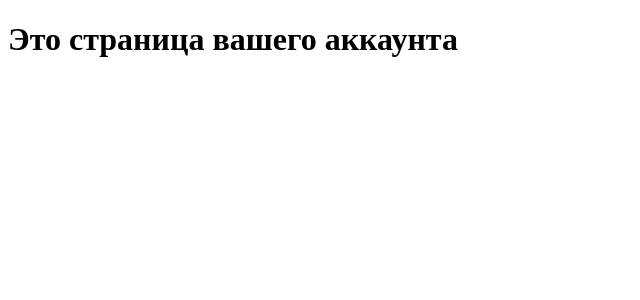
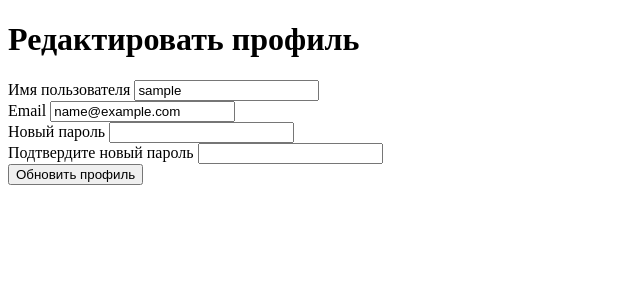
Before and after one commit to AntoScher/L44_VD07_autorization, a Flask app: page /account in a window 1280 px wide. Shown: the part 26-326 px from the top of the page, without its empty margins (0-640 px from the left). Run offline with Flask 3, Linux system fonts and the light colour scheme; the visitor is signed in with stand-in values (Sample User, id 1).

Commit message:
pre-final

```diff
--- a/app/forms.py
+++ b/app/forms.py
@@ -1,8 +1,8 @@
 from flask_wtf import FlaskForm
 from wtforms import StringField, PasswordField, BooleanField, SubmitField
 from wtforms.validators import DataRequired, Length, Email, EqualTo, ValidationError
+from flask_login import current_user
 from app.models import User
-
 
 class RegistrationForm(FlaskForm):
     username = StringField('Username', validators=[DataRequired(), Length(min=2, max=35)])
@@ -21,9 +21,28 @@ class RegistrationForm(FlaskForm):
         if email:
             raise ValidationError('Такая почта уже используется')
 
-
 class LoginForm(FlaskForm):
     email = StringField('Email', validators=[DataRequired(), Email()])
     password = PasswordField('Password', validators=[DataRequired()])
     remember = BooleanField('Запомни меня')
     submit = SubmitField('Login')
+
+# Новая форма для редактирования профиля
+class EditProfileForm(FlaskForm):
+    username = StringField('Имя пользователя', validators=[DataRequired(), Length(min=2, max=35)])
+    email = StringField('Email', validators=[DataRequired(), Email()])
+    password = PasswordField('Новый пароль', validators=[DataRequired(), Length(min=8)])
+    confirm_password = PasswordField('Подтвердите новый пароль', validators=[DataRequired(), EqualTo('password')])
+    submit = SubmitField('Обновить профиль')
+
+    def validate_username(self, username):
+        if username.data != current_user.username:
+            user = User.query.filter_by(username=username.data).first()
+            if user:
+                raise ValidationError('Такое имя уже существует')
+
+    def validate_email(self, email):
+        if email.data != current_user.email:
+            email = User.query.filter_by(email=email.data).first()
+            if email:
+                raise ValidationError('Такая почта уже используется')
--- a/app/routes.py
+++ b/app/routes.py
@@ -2,7 +2,7 @@ from flask import render_template, request, redirect, url_for, flash
 from flask_login import login_user, logout_user, current_user, login_required
 from app.models import User
 from app import app, db, bcrypt
-from app.forms import RegistrationForm, LoginForm
+from app.forms import RegistrationForm, LoginForm, EditProfileForm
 
 @app.route('/')
 @app.route('/home')
@@ -37,13 +37,25 @@ def login():
             flash('Введены неверные данные')
     return render_template('login.html', form=form, title='Login')
 
-
 @app.route('/logout')
 def logout():
     logout_user()
     return redirect(url_for('home'))
 
-@app.route('/account')
+@app.route('/account', methods=['GET', 'POST'])
 @login_required
 def account():
-    return render_template('account.html')
+    form = EditProfileForm()
+    if form.validate_on_submit():
+        current_user.username = form.username.data
+        current_user.email = form.email.data
+        if form.password.data:
+            hashed_password = bcrypt.generate_password_hash(form.password.data).decode('utf-8')
+            current_user.password = hashed_password
+        db.session.commit()
+        flash('Ваш профиль был обновлен', 'success')
+        return redirect(url_for('account'))
+    elif request.method == 'GET':
+        form.username.data = current_user.username
+        form.email.data = current_user.email
+    return render_template('account.html', title='Account', form=form)
--- a/app/templates/account.html
+++ b/app/templates/account.html
@@ -1,9 +1,33 @@
 {% extends "base.html" %}
 
 {% block title %}
-аккаунт
+Аккаунт
 {% endblock %}
 
 {% block content %}
-<h1>Это страница вашего аккаунта</h1>
+<div class="container my-5">
+    <h1 class="text-center mb-4">Редактировать профиль</h1>
+    <form method="POST" action="{{ url_for('account') }}">
+        {{ form.hidden_tag() }}
+        <div class="form-group mb-3">
+            {{ form.username.label(class="form-label") }}
+            {{ form.username(class="form-control") }}
+        </div>
+        <div class="form-group mb-3">
+            {{ form.email.label(class="form-label") }}
+            {{ form.email(class="form-control") }}
+        </div>
+        <div class="form-group mb-3">
+            {{ form.password.label(class="form-label") }}
+            {{ form.password(class="form-control") }}
+        </div>
+        <div class="form-group mb-3">
+            {{ form.confirm_password.label(class="form-label") }}
+            {{ form.confirm_password(class="form-control") }}
+        </div>
+        <div class="form-group">
+            {{ form.submit(class="btn btn-primary btn-block") }}
+        </div>
+    </form>
+</div>
 {% endblock %}
```
Also changed, not shown: app/templates/edit_profile.html (added, +38 -0 lines).
